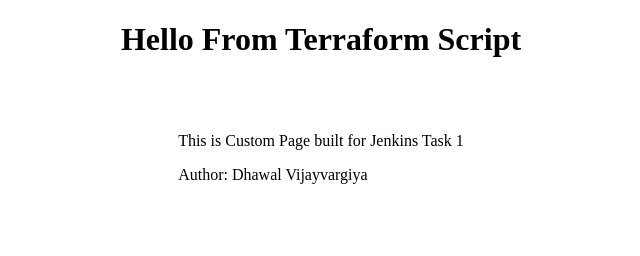
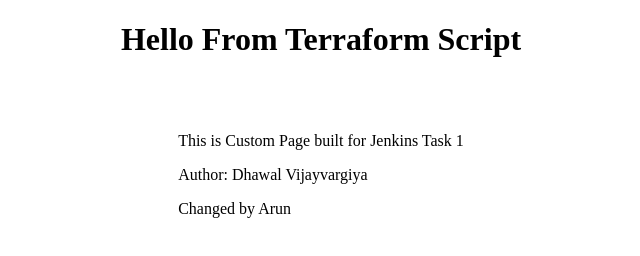
Before and after one commit to dhawal-901/jenkins-task-1, a plain HTML site: page static/index.html in a window 1280 px wide. Shown: the whole page, without its empty margins (319-959 px from the left). Drawn offline with Linux system fonts and the light colour scheme.

Commit message:
Updated index.html

```diff
--- a/static/index.html
+++ b/static/index.html
@@ -12,6 +12,7 @@
     <div  style="margin-inline: auto; width: fit-content;">
         <p>This is Custom Page built for Jenkins Task 1</p>
         <p>Author: Dhawal Vijayvargiya</p>
+        <p>Changed by Arun</p>
     </div>
 </body>
 </html>
```
